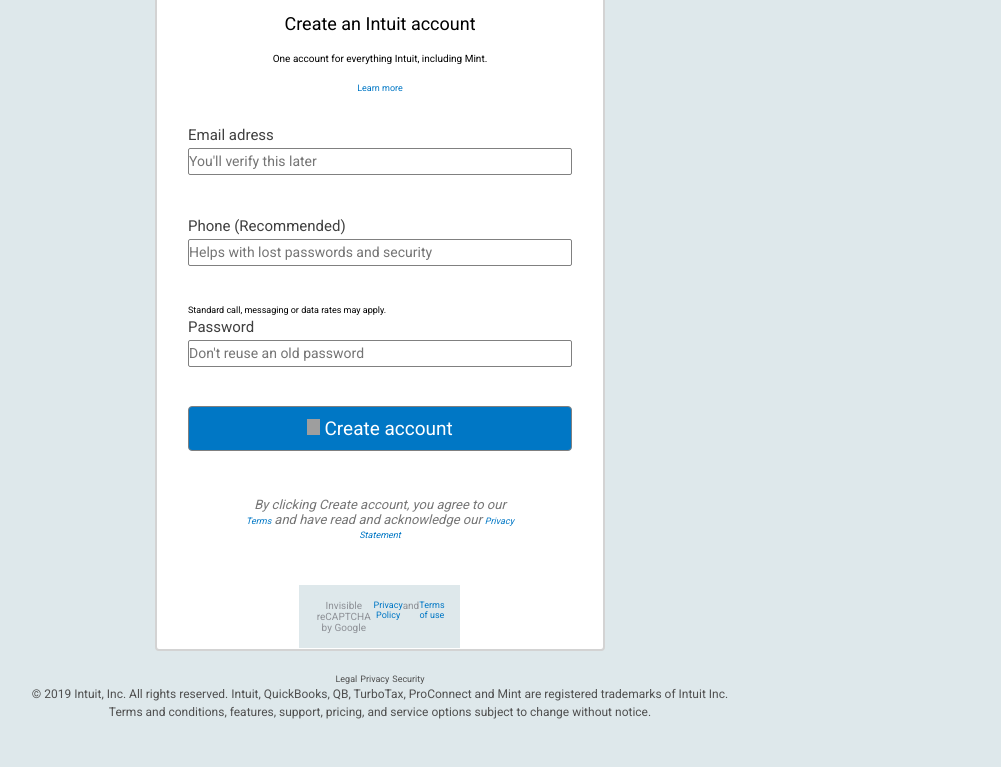
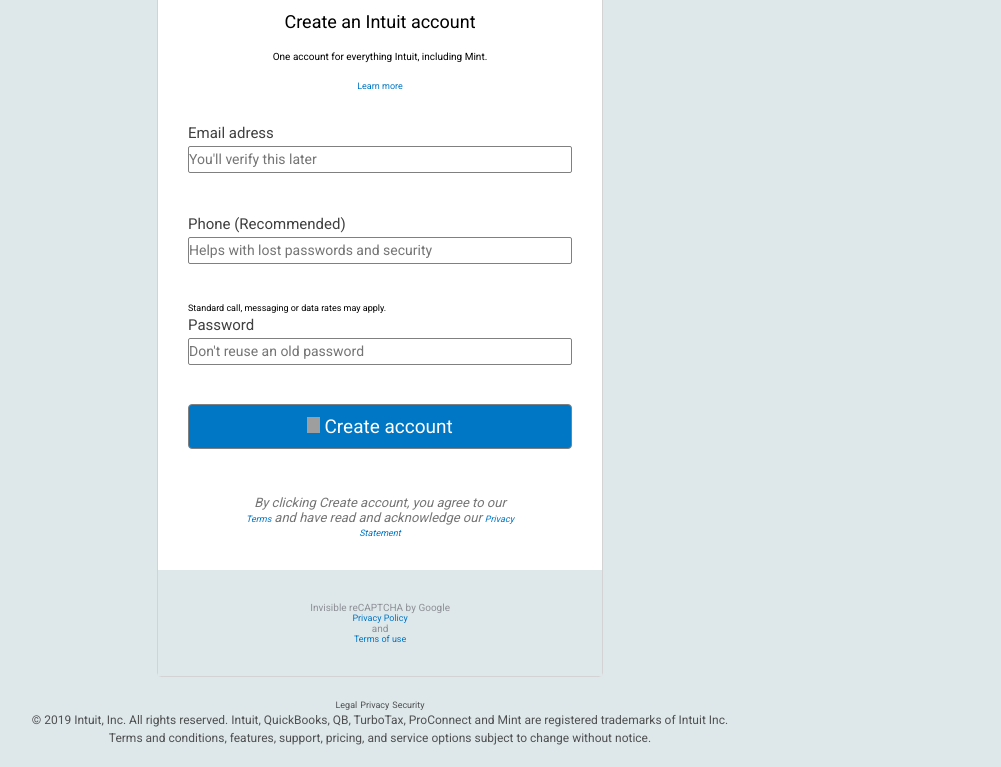
Before and after one commit to Laguna1/Trainy-HTML-Forms, a plain HTML site: page index.html in a window 1280 px wide. Shown: the part 204-971 px from the top of the page, without its empty margins (260-1261 px from the left). Before the commit the page ends 945 px from the top, so only its background shows below. Drawn offline with Linux system fonts and the light colour scheme; grey boxes are pictures that could not be loaded.

Commit message:
padding, margin , widdth

```diff
--- a/style.css
+++ b/style.css
@@ -22,7 +22,7 @@
 }
 
 body {
-  font-family: "Roboto", sans-serif;
+  font-family: 'Roboto', sans-serif;
   height: 100%;
   background-color: rgb(222, 232, 235);
 }
@@ -88,12 +88,12 @@ section {
   width: 30%;
   margin: 0 auto;
   text-align: center;
-  border: 2px solid lightgray;
+  border: 1px solid lightgray;
   border-radius: 4px;
   background-color: white;
   display: flex;
   flex-direction: column;
-  padding: 31px;
+  padding: 30px;
 }
 
 .innuit-title {
@@ -156,7 +156,6 @@ a {
   font-size: 12px;
   color: #757575;
   padding-top: 46px;
-
 }
 
 .text1 {
@@ -182,7 +181,6 @@ a {
   font-size: 19px;
   border-radius: 4px;
   padding: 10px 0;
-
 }
 
 /*
@@ -219,10 +217,14 @@ a {
   font-size: 10px;
   color: #8d9096;
   background-color: rgb(222, 232, 235);
-  width: 34%;
-  margin: 14px 111px -30px;
-   padding: 15px;
+  /* width: 34%; */
+  /* margin: 14px 111px -30px;*/
+  /*padding: 15px;*/
   text-align: center;
+  width: 99%;
+  flex-direction: column;
+  margin: 1px 1px -30px -30px;
+  padding: 32px;
 }
 div.capcha {
   background-color: rgb(222, 232, 235);
```
Lines whose indentation alone changed are shown as unchanged.
